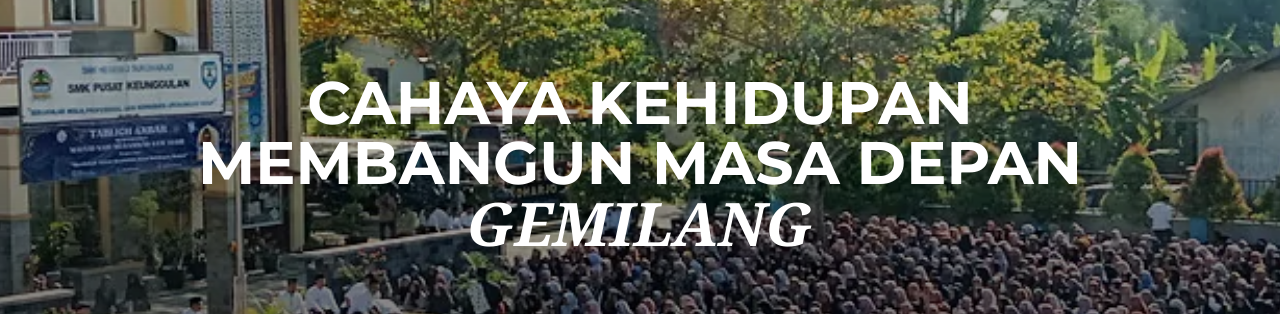
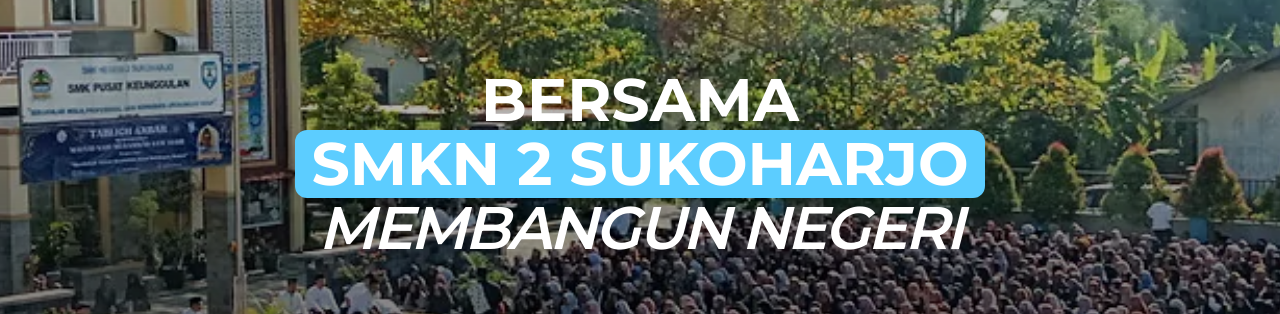
Before and after one commit to zaadevofc/smakda, a Next.js app: page / in a window 1280 px wide. Shown: the part 228-542 px from the top of the page. Built offline with nearby package versions, Linux system fonts and the light colour scheme.

Commit message:
[UP] eediting full pages

```diff
--- a/src/app/globals.css
+++ b/src/app/globals.css
@@ -7,12 +7,13 @@
   --foreground: #171717;
 }
 
-body {
-  color: var(--foreground);
-  background: var(--background);
-}
+@layer utilities {
+  body {
+    color: var(--foreground);
+    background: var(--background);
+    @apply selection:bg-[#5CCDFF] selection:text-white;
+  }
 
-@layer utilities {
   .text-balance {
     text-wrap: balance;
   }
--- a/src/app/layout.tsx
+++ b/src/app/layout.tsx
@@ -1,6 +1,6 @@
 import type { Metadata } from "next";
 // import localFont from "next/font/local";
-import { Montserrat, Oxanium, Titan_One } from "next/font/google";
+import { Montserrat, Oxanium, Onest } from "next/font/google";
 import "./globals.css";
 import ProvidersWrapper from "./providers";
 import { cn } from "@/lib/utils";
@@ -16,7 +16,7 @@
 //   weight: "100 900",
 // });
 
-const titan_one = Titan_One({
+const titan_one = Onest({
   subsets: ['latin'],
   display: 'swap',
   variable: "--font-titan",
--- a/src/app/page.tsx
+++ b/src/app/page.tsx
@@ -39,17 +39,22 @@
           className="aspect-[2/1] object-top h-screen"
         >
           <div className="absolute bg-gradient-to-t to-transparent from-black/70 inset-0 flex items-center justify-center">
-            <h1 className="text-6xl font-bold mb-4 uppercase text-center text-white">
-              cahaya kehidupan
+            <div className="text-6xl font-bold mb-4 uppercase text-center text-white">
+              BERSAMA
               <br />
-              membangun masa depan
-              <br />
-              <span className="font-serif italic">
-                gemilang</span>
-            </h1>
+              <div className='relative overflow-hidden'>
+                <div className='absolute size-full animate__animated animate__slideInLeft inset-x-0 mx-auto bg-[#5CCDFF] rounded-xl'></div>
+                <h1 className='animate__animated animate__slideInUp px-4 py-1'>
+                  SMKN 2 SUKOHARJO
+                </h1>
+              </div>
+              <h1 className="font-serifs font-semibold -tracking-wider italic">
+                MEMBANGUN NEGERI
+              </h1>
+            </div>
           </div>
         </ParallaxBanner>
-        {/* <section className='w-full fixed inset-x-0 -z-10 mx-auto'>
+        <section className='w-full mx-auto'>
           <div className='max-w-screen-2xl w-full flex flex-col mx-auto py-5s'>
             <div className="relative w-full overflow-hidden max-h-[500px]">
               <div className="absolute flex inset-0 bg-gradient-to-r from-white/0 via-transparent to-white/0">
@@ -63,7 +68,7 @@
               </video>
             </div>
           </div>
-        </section> */}
+        </section>
         <section className='w-full border-b grid grid-cols-[repeat(auto-fit,minmax(200px,1fr))] bg-white'>
           <div className='flex items-center max-w-screen-2xl w-full mx-auto'>
             <div className="w-full mx-auto p-8">
```
Also changed, not shown: 2 other files (tests, documents, lock files or other folders).
